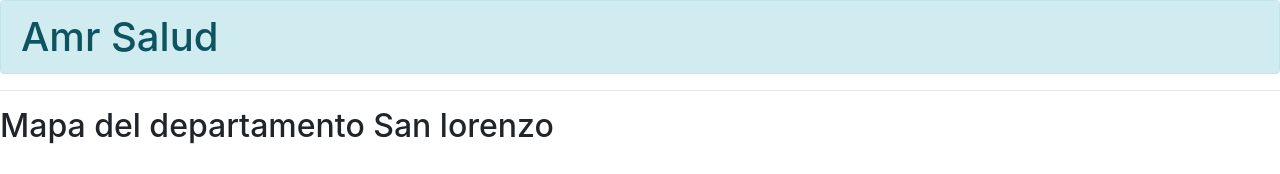
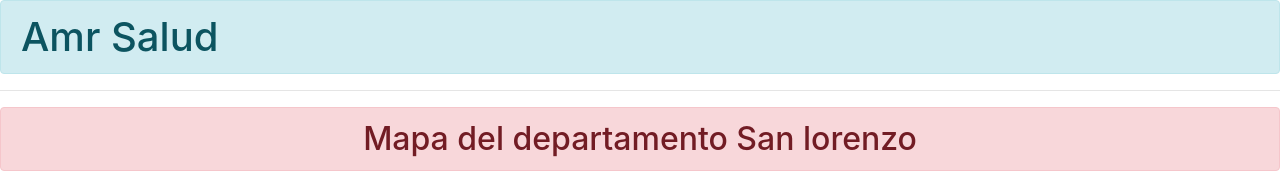
Before and after one commit to agustinepalacios/Clase-Git, a plain HTML site: page index.html in a window 1280 px wide. Shown: the top 174 px of the page. Drawn offline with Linux system fonts and the light colour scheme.

Commit message:
Agregamos una modificacion

```diff
--- a/index.html
+++ b/index.html
@@ -11,7 +11,7 @@
 <body>
   <h1 class="alert alert-info">Amr Salud</h1>
   <hr>
-   <h2>Mapa del departamento San lorenzo</h2>
+   <h2 class="alert alert-danger text-center">Mapa del departamento San lorenzo</h2>
    <br>
    <div class="row">
      <div class="col-md-6">
```
